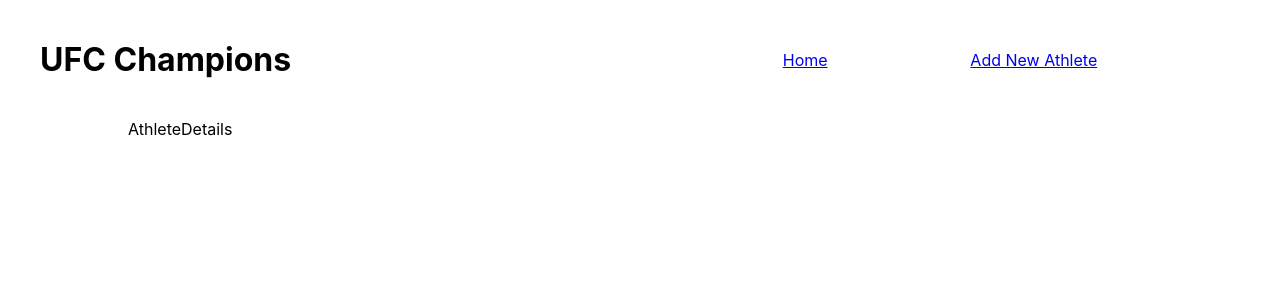
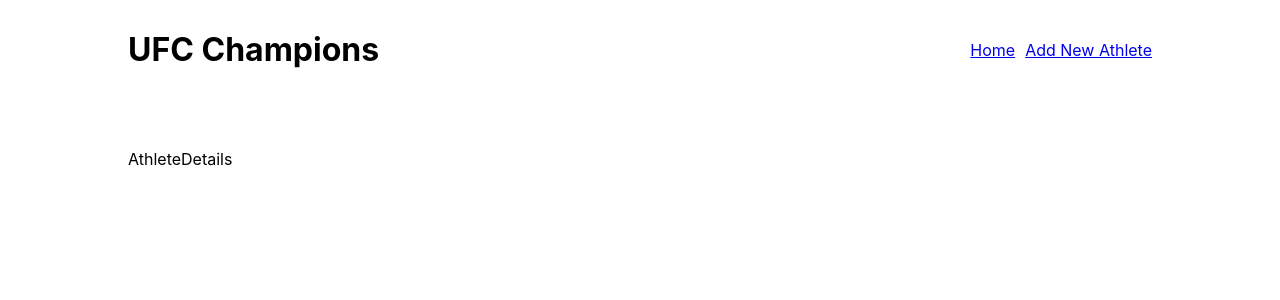
Before and after one commit to sarroyo551/ReactProjectFrontEnd, a React (Create React App) app: page /details/1 in a window 1280 px wide. Shown: the top 300 px of the page. Built offline with nearby package versions, Linux system fonts and the light colour scheme.

Commit message:
adds more css to each card and started fetching data

```diff
--- a/src/App.css
+++ b/src/App.css
@@ -3,18 +3,29 @@
     min-height: 100vh;
 }
 
-header {
+.header-container {
     display: flex;
     align-items: center;
     justify-content: space-between;
-    padding: 40px;
+    width: 80%;
+    padding: 30px;
+}
+
+header {
+    display: flex;
+    justify-content: center;
+
 }
 
 nav {
     width: 50%;
     display: flex;
     align-items: center;
-    justify-content: space-evenly;
+    justify-content: flex-end;
+}
+
+.navlink {
+    margin-left: 10px;
 }
 
 .container {
@@ -25,6 +36,7 @@
 
 .content {
     width: 95%;
+    padding-top: 50px
 }
 
 @media only screen and (min-width: 700px) {
@@ -32,3 +44,24 @@
         width: 80%;
     }
 }
+
+.card {
+    width: 300px;
+    margin: 0px 50px 50px 0;
+    background-color: antiquewhite;
+    padding: 20px;
+    border-radius: 10px;
+    display: flex;
+    flex-direction: column;
+    justify-content: space-between;
+
+}
+
+.card-image {
+    width: 100%
+}
+
+.card-container {
+    display: flex;
+    flex-wrap: wrap;
+}
--- a/src/components/AthleteCard.js
+++ b/src/components/AthleteCard.js
@@ -0,0 +1,18 @@
+import React from 'react'
+
+function AthleteCard({fighter}) {
+
+  const {name, image, weight} = fighter
+
+  return (
+    <div className='card'>
+        <img src={image} alt={name} className='card-image'/>
+        <div className='card-details'>
+            <h3>{name}</h3>
+            <h4>{weight}</h4>
+        </div>
+    </div>
+  )
+}
+
+export default AthleteCard
--- a/src/components/Header.js
+++ b/src/components/Header.js
@@ -6,15 +6,17 @@
   return (
 
     <header>
+      <div className='header-container'>
         <h1>UFC Champions</h1>
         <nav>
-            <NavLink>
+            <NavLink to='/' className='navlink'>
                 Home
             </NavLink>
-            <NavLink>
+            <NavLink to='/new' className='navlink'>
                 Add New Athlete
             </NavLink>
         </nav>
+      </div>
     </header>
   )
 }
--- a/src/screens/Home.js
+++ b/src/screens/Home.js
@@ -1,8 +1,26 @@
-import React from 'react'
+import React, {useState, useEffect} from 'react'
+import AthleteCard from '../components/AthleteCard'
 
 function Home() {
+
+  const [fighters, setFighters] = useState([])
+
+  useEffect(() => {
+    fetch('http://localhost:3000/Athletes')
+      .then((r) => r.json())
+      .then((data) => {
+        setFighters(data)
+      })
+  },[])
+
+  const fighterMap = fighters.map((item) => <AthleteCard key={item.id} fighter={item}/>)
+
+
   return (
-    <div className='content'>Home</div>
+    <div className='content'>
+      <div className='card-container'>{fighterMap}</div>
+    </div>
+
   )
 }
 
```
Also changed, not shown: src/index.js (+2 -5 lines).
